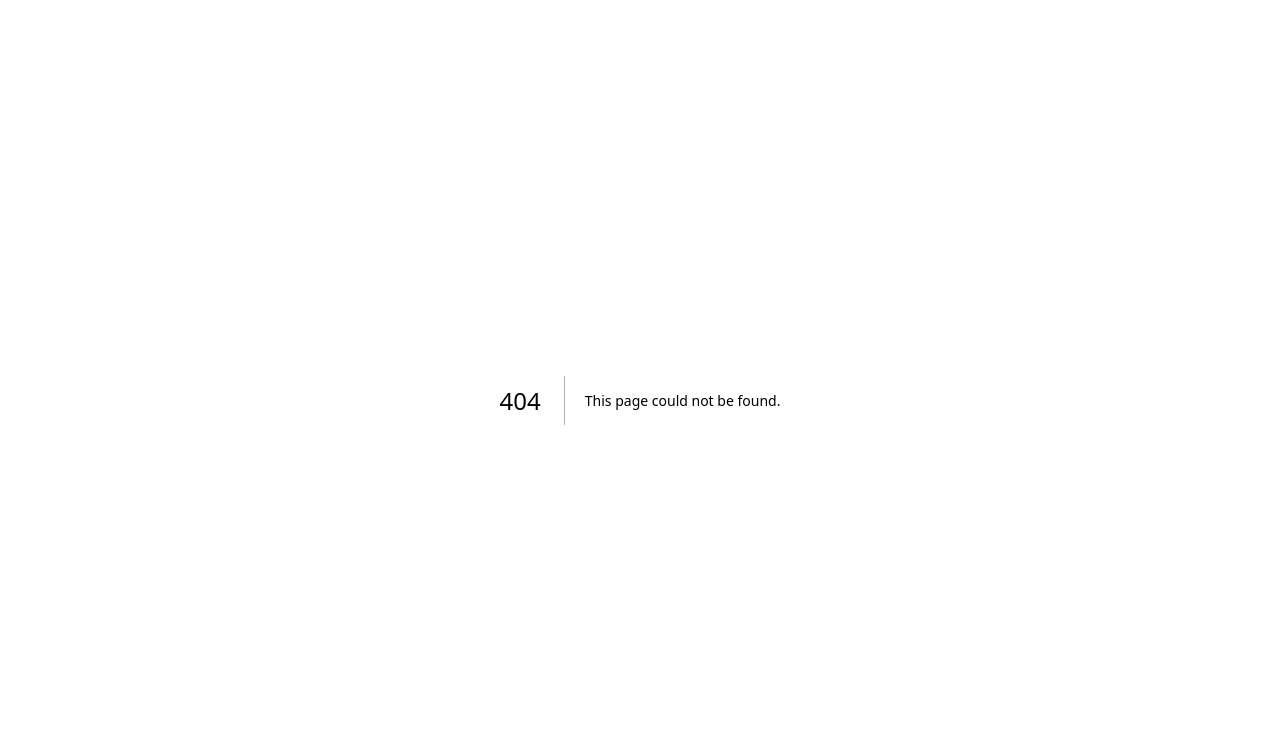
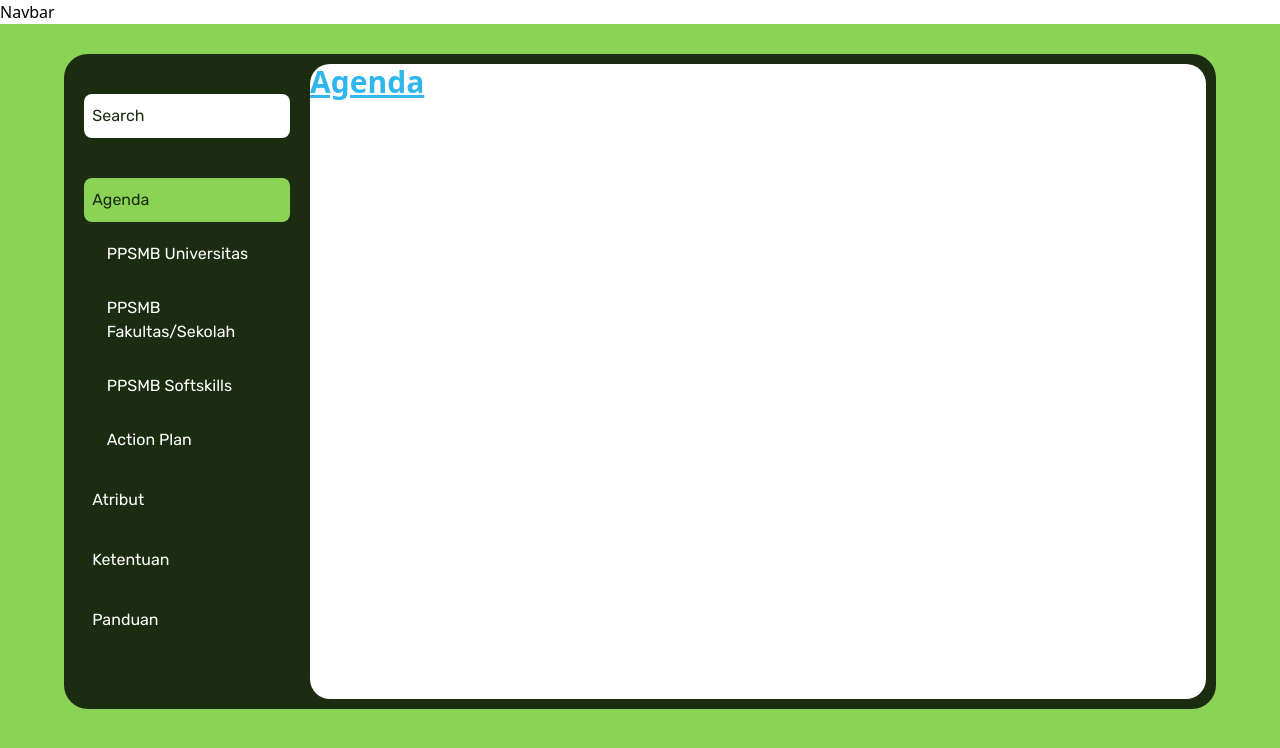
Before and after one commit to achmadluthfan/app_test, a Next.js app: page /kegiatan in a window 1280 px wide. Before the commit this address had no page. Shown: the top 748 px of the page. Built offline with nearby package versions, Linux system fonts and the light colour scheme; a web font is replaced by a local one.

Commit message:
feat : page kegiatan

```diff
--- /dev/null
+++ b/components/pages/kegiatan/Kegiatan.js
@@ -0,0 +1,64 @@
+import { useState } from 'react'
+
+import {
+  ActionPlan,
+  Agenda,
+  Atribut,
+  Ketentuan,
+  Panduan,
+  PpsmbFakultas,
+  PpsmbSoftskills,
+  PpsmbUniversitas,
+} from './isi'
+
+export function Kegiatan() {
+  const [active, setActive] = useState('Agenda')
+  const menus = [
+    'Agenda',
+    '_PPSMB Universitas',
+    '_PPSMB Fakultas/Sekolah',
+    '_PPSMB Softskills',
+    '_Action Plan',
+    'Atribut',
+    'Ketentuan',
+    'Panduan',
+  ]
+  return (
+    <div className="h-[100vh] w-full bg-green-500 px-[3%] pt-[30px] lg:px-[5%]">
+      <div className="w-full rounded-[10px] bg-white px-[4%] py-[10px] font-rubik text-green-900 lg:hidden">
+        Search
+      </div>
+      <div className="mt-[20px] flex h-[85%] flex-row rounded-[16px] bg-green-900 p-[5px] lg:mt-0 lg:rounded-[24px] lg:p-[10px]">
+        <div className="ml-[10px] mr-[20px] hidden w-[23%] lg:block">
+          <div className="mb-[40px] mt-[30px] rounded-[8px] bg-white px-[4%] py-[10px] font-rubik text-green-900">
+            Search
+          </div>
+          {menus.map((menu) => (
+            <div key={menu} className={`${menu[0] === '_' ? 'ml-[15px] mt-[10px]' : 'mt-[16px]'}`}>
+              <button
+                type="button"
+                className="h-full w-full rounded-[8px] px-[4%] py-[10px] text-left text-left font-rubik text-white disabled:bg-green-500 disabled:text-green-900"
+                disabled={active === (menu[0] === '_' ? menu.slice(1) : menu)}
+                onClick={() => setActive(menu[0] === '_' ? menu.slice(1) : menu)}
+              >
+                {menu[0] === '_' ? menu.slice(1) : menu}
+              </button>
+            </div>
+          ))}
+        </div>
+        <div className="h-full w-full rounded-[12px] bg-white lg:rounded-[20px]">
+          {active === 'Agenda' && <Agenda />}
+          {active === 'PPSMB Universitas' && <PpsmbUniversitas />}
+          {active === 'PPSMB Fakultas/Sekolah' && <PpsmbFakultas />}
+          {active === 'PPSMB Softskills' && <PpsmbSoftskills />}
+          {active === 'Action Plan' && <ActionPlan />}
+          {active === 'Atribut' && <Atribut />}
+          {active === 'Ketentuan' && <Ketentuan />}
+          {active === 'Panduan' && <Panduan />}
+        </div>
+      </div>
+    </div>
+  )
+}
+
+export default Kegiatan
--- /dev/null
+++ b/components/pages/kegiatan/index.js
@@ -0,0 +1 @@
+export * from './Kegiatan'
--- /dev/null
+++ b/components/pages/kegiatan/isi/ActionPlan.js
@@ -0,0 +1,9 @@
+export function ActionPlan() {
+  return (
+    <div>
+      <h1 className="text-3xl font-bold text-blue-500 underline">Action Plan</h1>
+    </div>
+  )
+}
+
+export default ActionPlan
--- /dev/null
+++ b/components/pages/kegiatan/isi/Agenda.js
@@ -0,0 +1,9 @@
+export function Agenda() {
+  return (
+    <div>
+      <h1 className="text-3xl font-bold text-blue-500 underline">Agenda</h1>
+    </div>
+  )
+}
+
+export default Agenda
--- /dev/null
+++ b/components/pages/kegiatan/isi/Atribut.js
@@ -0,0 +1,9 @@
+export function Atribut() {
+  return (
+    <div>
+      <h1 className="text-3xl font-bold text-blue-500 underline">Atribut</h1>
+    </div>
+  )
+}
+
+export default Atribut
--- /dev/null
+++ b/components/pages/kegiatan/isi/Ketentuan.js
@@ -0,0 +1,9 @@
+export function Ketentuan() {
+  return (
+    <div>
+      <h1 className="text-3xl font-bold text-blue-500 underline">Ketentuan</h1>
+    </div>
+  )
+}
+
+export default Ketentuan
--- /dev/null
+++ b/components/pages/kegiatan/isi/Panduan.js
@@ -0,0 +1,9 @@
+export function Panduan() {
+  return (
+    <div>
+      <h1 className="text-3xl font-bold text-blue-500 underline">Panduan</h1>
+    </div>
+  )
+}
+
+export default Panduan
--- /dev/null
+++ b/components/pages/kegiatan/isi/PpsmbFakultas.js
@@ -0,0 +1,9 @@
+export function PpsmbFakultas() {
+  return (
+    <div>
+      <h1 className="text-3xl font-bold text-blue-500 underline">PPSMB Fakultas</h1>
+    </div>
+  )
+}
+
+export default PpsmbFakultas
--- /dev/null
+++ b/components/pages/kegiatan/isi/PpsmbSoftskills.js
@@ -0,0 +1,9 @@
+export function PpsmbSoftskills() {
+  return (
+    <div>
+      <h1 className="text-3xl font-bold text-blue-500 underline">PPSMB Softskills</h1>
+    </div>
+  )
+}
+
+export default PpsmbSoftskills
--- /dev/null
+++ b/components/pages/kegiatan/isi/PpsmbUniversitas.js
@@ -0,0 +1,9 @@
+export function PpsmbUniversitas() {
+  return (
+    <div>
+      <h1 className="text-3xl font-bold text-blue-500 underline">PPSMB Universitas</h1>
+    </div>
+  )
+}
+
+export default PpsmbUniversitas
--- /dev/null
+++ b/components/pages/kegiatan/isi/index.js
@@ -0,0 +1,8 @@
+export * from './ActionPlan'
+export * from './Agenda'
+export * from './Atribut'
+export * from './Ketentuan'
+export * from './Panduan'
+export * from './PpsmbFakultas'
+export * from './PpsmbSoftskills'
+export * from './PpsmbUniversitas'
--- /dev/null
+++ b/pages/kegiatan.js
@@ -0,0 +1,10 @@
+import { DefaultLayout } from '../components/layout'
+import { Kegiatan } from '../components/pages/kegiatan'
+
+export default function Home() {
+  return (
+    <DefaultLayout title="PPSMB UGM 2023">
+      <Kegiatan />
+    </DefaultLayout>
+  )
+}
```
